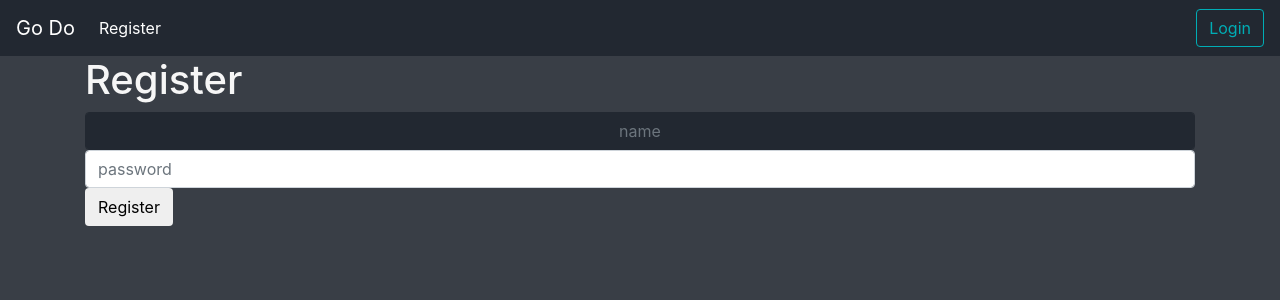
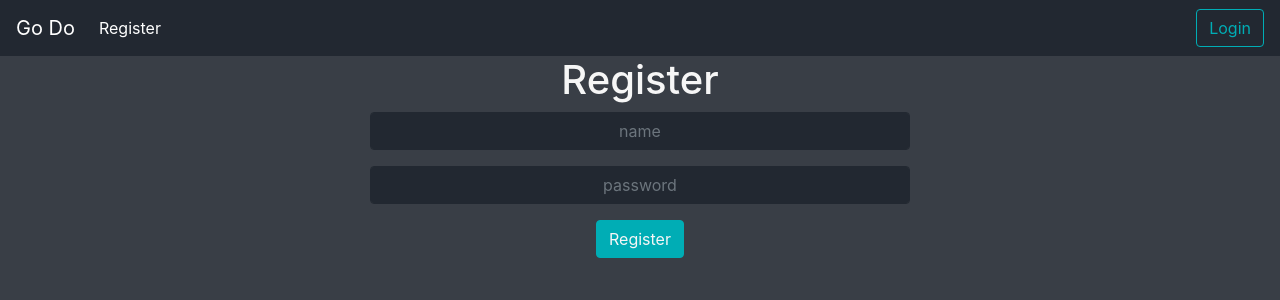
Before and after one commit to sschandi/go-do, a Vue app: page /register in a window 1280 px wide. Shown: the top 300 px of the page. Built offline with nearby package versions, Linux system fonts and the light colour scheme; no server answers; what vue-circle-slider would draw is missing.

Commit message:
Added delete tasklist in edit page. Fixed styling of Register and Login. Fixed broken router links

```diff
--- a/src/App.vue
+++ b/src/App.vue
@@ -33,7 +33,8 @@ body {
 h1 {
   color: var(--main-text-color);
 }
-input[type=text], input[type=text]:focus {
+input[type=text], input[type=text]:focus,
+input[type=password], input[type=password]:focus {
   background-color: var(--main-bg-dark);
   color: var(--main-text-color);
   border-color: var(--main-bg-dark);
--- a/src/components/GoDoEdit.vue
+++ b/src/components/GoDoEdit.vue
@@ -1,7 +1,7 @@
 <template>
   <div id="go-do-edit">
     <div class="title container-fluid text-center mb-3">
-      <h1>Edit Tasklist</h1>
+      <h1>Edit Tasklist <span class="edit"><a href="#" v-on:click="deleteTasklist">Delete</a></span></h1>
       <div class="container">
         <input type="text" class="form-control form-control-lg" v-model="listname" placeholder="Enter tasklist name">
       </div>
@@ -160,12 +160,22 @@ export default {
           tasks: this.tasks
         })
         .then(docRef => {
-          this.$router.push({ name: 'go-do', params: this.$route.params.tasklist})
+          this.$router.push({ name: 'go-do', params: { tasklist: this.$route.params.tasklist }})
         })
         .catch(error => {
           this.errors.push('Error updating tasklist: ', error)
         })
       }
+    },
+    deleteTasklist: function() {
+      let uid = firebase.auth().currentUser.uid
+      db.collection('users').doc(uid).collection('tasklists').doc(this.$route.params.tasklist)
+      .delete()
+      .then(docRef => {
+        this.$router.push({ name: 'dashboard'})
+      }).catch(error => {
+        this.errors.push('Error removing doc: ', error)
+      })
     },
     checkTask: function() {
       this.errors = []
@@ -214,4 +224,7 @@ export default {
   margin: 0;
   color: var(--danger);
 }
+.edit {
+  font-size: 1rem;
+}
 </style>
--- a/src/components/GoDoNew.vue
+++ b/src/components/GoDoNew.vue
@@ -128,7 +128,7 @@ export default {
         })
         .then(docRef => {
           console.log('Tasklist added: ', docRef.id)
-          this.$router.push({ name: 'go-do', params: this.$route.params.tasklist})
+          this.$router.push({ name: 'go-do', params: { tasklist: docRef.id }})
         })
         .catch(error => {
           this.errors.push('Error adding tasklist: ', error)
--- a/src/components/Login.vue
+++ b/src/components/Login.vue
@@ -1,9 +1,17 @@
 <template>
-  <div class="container">
+  <div class="container text-center">
     <h1>Login</h1>
-    <input v-model="email" type="text" class="form-control" id="email" placeholder="name">
-    <input v-model="password" type="password" class="form-control" id="password" placeholder="password">
-    <button v-on:click="login" class="btn">Login</button>
+    <div class="row justify-content-center">
+      <div class="col-md-6">
+        <div class="form-group">
+          <input v-model="email" type="text" class="form-control" id="email" placeholder="name">
+        </div>
+        <div class="form-group">
+          <input v-model="password" type="password" class="form-control" id="password" placeholder="password">
+        </div>
+        <button v-on:click="login" class="btn btn-main">Login</button>
+      </div>
+    </div>
   </div>
 </template>
 
--- a/src/components/Navbar.vue
+++ b/src/components/Navbar.vue
@@ -66,4 +66,13 @@ export default {
   background-color: var(--main-blue);
   border-color: var(--main-blue);
 }
+.btn-outline-success.active,
+.btn-outline-success:active {
+  background-color: var(--main-blue);
+  border-color: var(--main-blue);
+}
+.btn-outline-success.active:focus,
+.btn-outline-success:active:focus {
+  box-shadow: none;
+}
 </style>
--- a/src/components/Register.vue
+++ b/src/components/Register.vue
@@ -1,9 +1,17 @@
 <template>
-  <div class="container">
+  <div class="container text-center">
     <h1>Register</h1>
-    <input v-model="email" type="text" class="form-control" id="email" placeholder="name">
-    <input v-model="password" type="password" class="form-control" id="password" placeholder="password">
-    <button v-on:click="register" class="btn">Register</button>
+    <div class="row justify-content-center">
+      <div class="col-md-6">
+        <div class="form-group">
+          <input v-model="email" type="text" class="form-control" id="email" placeholder="name">
+        </div>
+        <div class="form-group">
+          <input v-model="password" type="password" class="form-control" id="password" placeholder="password">
+        </div>
+        <button v-on:click="register" class="btn btn-main">Register</button>
+      </div>
+    </div>
   </div>
 </template>
 
```
